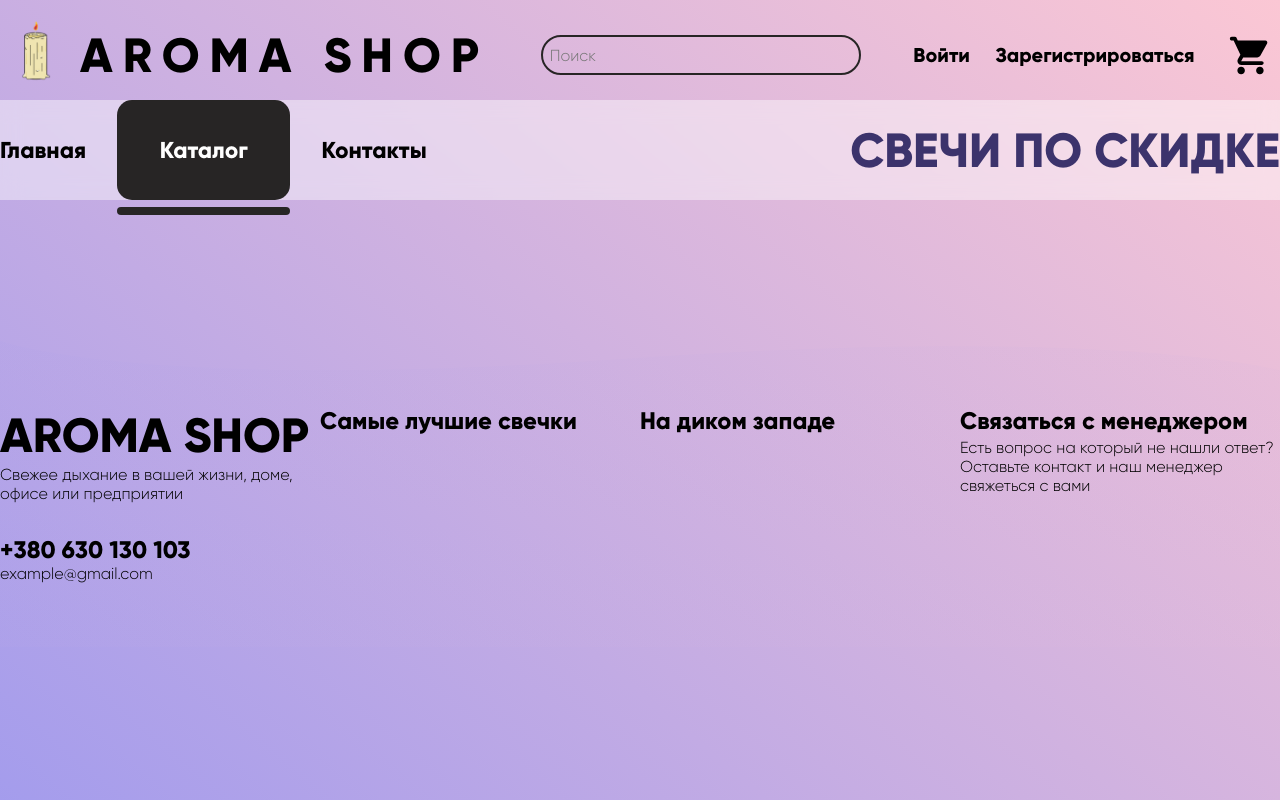
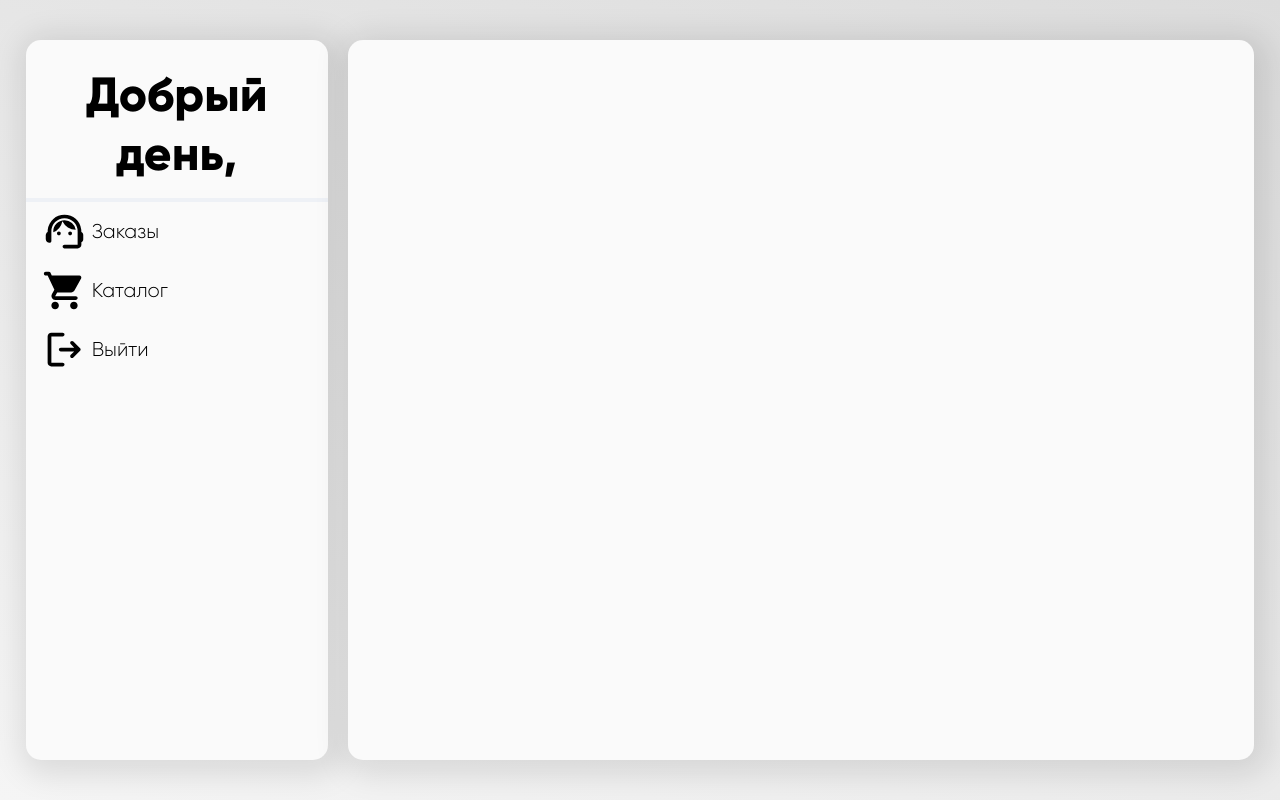
Before and after one commit to YRuzik/AromaShop_ReactJS-RTK_Node.js-ExpressJS, a React (Vite) app in the folder front/: page /admin in a window 1280 px wide. Shown: the top 800 px of the page. Built offline with nearby package versions, Linux system fonts and the light colour scheme.

Commit message:
admin layout, fixes

```diff
--- a/front/src/App.tsx
+++ b/front/src/App.tsx
@@ -13,6 +13,8 @@ import {useRefreshMutation} from "./utils/redux/features/auth/authApiSlice.ts";
 import ProductPage from "./layouts/clientLayout/pages/productPage/productPage.tsx";
 import ProfilePage from "./layouts/clientLayout/pages/profilePage/profilePage.tsx";
 import {setCart} from "./utils/redux/features/common/commonSlice.ts";
+import ClientLayout from "./layouts/clientLayout/clientLayout.tsx";
+import AdminLayout from "./layouts/adminLayout/adminLayout.tsx";
 
 const App = () => {
     const [refresh] = useRefreshMutation()
@@ -35,20 +37,20 @@ const App = () => {
     return (
         <div>
             <BrowserRouter>
-                <Header/>
                 <div className="main-block">
-                    <div style={{paddingTop: "100px"}}>
-                        <Menu/>
-                    </div>
                     <Routes>
-                        <Route path="/" element={<MainPage/>}/>
-                        <Route path="/catalog" element={<CatalogPage/>}/>
-                        <Route path="/catalog/:id" element={<ProductPage/>}/>
-                        <Route path="/contacts" element={<AboutUsPage/>}/>
-                        <Route path="/login" element={<AuthLayout/>}/>
-                        <Route path="/profile" element={<ProfilePage/>}/>
+                        <Route path="/" element={<ClientLayout/>}>
+                            <Route index element={<MainPage/>}/>
+                            <Route path="/catalog" element={<CatalogPage/>}/>
+                            <Route path="/catalog/:id" element={<ProductPage/>}/>
+                            <Route path="/contacts" element={<AboutUsPage/>}/>
+                            <Route path="/login" element={<AuthLayout/>}/>
+                            <Route path="/profile" element={<ProfilePage/>}/>
+                        </Route>
+                        <Route path="/admin" element={<AdminLayout/>}>
+
+                        </Route>
                     </Routes>
-                    <Footer/>
                 </div>
 
             </BrowserRouter>
--- /dev/null
+++ b/front/src/layouts/adminLayout/adminLayout.css
@@ -0,0 +1,37 @@
+.admin-layout {
+    position: absolute;
+    z-index: 999999999999999999;
+    width: 100%;
+    height: 100vh;
+    padding: 0 2% 0 2%;
+    background: linear-gradient(22deg, rgb(245, 245, 245) 0%, rgb(220, 220, 220) 100%);
+}
+
+.admin-menu {
+    height: 100%;
+    background-color: var(--main-bg);
+    backdrop-filter: blur(20%);
+    border-radius: var(--default-br);
+    margin-right: 20px;
+    box-shadow: 5px 5px 30px 10px rgba(0,0,0,.1);
+    padding: 2% 0 2% 0;
+}
+
+.admin-content-container {
+    height: 100%;
+    background-color: var(--main-bg);
+    padding: 1%;
+    backdrop-filter: blur(20%);
+    border-radius: var(--default-br);
+    box-shadow: 5px 5px 30px 10px rgba(0,0,0,.1);
+}
+
+.admin-menu-entity {
+    cursor: pointer;
+    font-size: 125%;
+    padding: 0 3% 0 3%;
+}
+
+.admin-menu-entity:hover {
+    background-color: rgba(0,0,0,.1 );
+}
--- /dev/null
+++ b/front/src/layouts/adminLayout/adminLayout.tsx
@@ -0,0 +1,28 @@
+import {Outlet} from "react-router-dom";
+import "./adminLayout.css"
+import {useEffect} from "react";
+import AdminMenu from "./widgets/adminMenu.tsx";
+
+const AdminLayout = () => {
+
+    useEffect(() => {
+        document.body.style.overflow = "hidden"
+        window.scrollTo(0,0)
+        return () => {
+            document.body.style.overflow = "auto"
+        }
+    }, []);
+
+    return (
+        <div className={"admin-layout"}>
+            <div className={"flexbox-line"} style={{height: "95vh", paddingTop: "5vh"}}>
+                <AdminMenu/>
+                <div className={"admin-content-container w-75"}>
+                    <Outlet/>
+                </div>
+            </div>
+        </div>
+    )
+}
+
+export default AdminLayout
--- /dev/null
+++ b/front/src/layouts/adminLayout/widgets/adminMenu.tsx
@@ -0,0 +1,45 @@
+import {useSelector} from "react-redux";
+import {selectCurrentUser} from "../../../utils/redux/features/auth/authSlice.ts";
+import Icon, {AppIcons} from "../../../widgets/icon.tsx";
+import {FC} from "react";
+import {useNavigate} from "react-router-dom";
+
+const AdminMenu = () => {
+    const user = useSelector(selectCurrentUser)
+    const navigate = useNavigate()
+    return (
+        <div className={"admin-menu w-25"}>
+            <div>
+                <h1 style={{textAlign: "center"}}>Добрый день, {user !== null ? user.login : null}</h1>
+            </div>
+            <hr style={{margin: "5% 0 0 0"}}/>
+            <div className={"flexbox-column"}>
+                <AdminMenuEntity onClick={() => {
+
+                }} icon={AppIcons.support} label={"Заказы"}/>
+                <AdminMenuEntity onClick={() => {
+
+                }} icon={AppIcons.cart} label={"Каталог"}/>
+                <AdminMenuEntity onClick={() => {
+                    navigate("/")
+                }} icon={AppIcons.logout} label={"Выйти"}/>
+            </div>
+        </div>
+    )
+}
+
+type AdminMenuEntityProps = {
+    icon: AppIcons,
+    label: string,
+    onClick(): void
+}
+
+const AdminMenuEntity: FC<AdminMenuEntityProps> = ({icon, label, onClick}) => {
+    return (
+        <div onClick={() => onClick()} className={"admin-menu-entity"}>
+            <Icon icon={icon} label={label}/>
+        </div>
+    )
+}
+
+export default AdminMenu
--- /dev/null
+++ b/front/src/layouts/clientLayout/clientLayout.tsx
@@ -0,0 +1,19 @@
+import Header from "./widgets/header.tsx";
+import Footer from "./widgets/footer.tsx";
+import {Outlet} from "react-router-dom";
+import Menu from "./widgets/menu.tsx";
+
+const ClientLayout = () => {
+    return (
+        <>
+            <Header/>
+            <div style={{paddingTop: "100px"}}>
+                <Menu/>
+            </div>
+            <Outlet/>
+            <Footer/>
+        </>
+    )
+}
+
+export default ClientLayout
--- a/front/src/layouts/clientLayout/pages/profilePage/profileInfo.tsx
+++ b/front/src/layouts/clientLayout/pages/profilePage/profileInfo.tsx
@@ -1,8 +1,11 @@
 import {useSelector} from "react-redux";
 import {selectCurrentUser} from "../../../../utils/redux/features/auth/authSlice.ts";
+import ElevatedButton from "../../../../widgets/elevatedButton.tsx";
+import {useNavigate} from "react-router-dom";
 
 const ProfileInfo = () => {
     const user = useSelector(selectCurrentUser)
+    const navigate = useNavigate()
     return (
         <div className={"profile-block-container w-100"}>
             <h1 style={{marginBottom: "25px"}}>Личные данные</h1>
@@ -22,9 +25,12 @@ const ProfileInfo = () => {
                 <div>
                     <span>Логин</span>: {user.login}
                 </div>
-                <div>
+                <div style={{paddingBottom: "20px"}}>
                     <span>Электронная почта</span>: {user.email}
                 </div>
+                {user.role === "admin" ? <ElevatedButton onClick={() => {
+                    navigate("/admin")
+                }} label={"Админ-панель"}/> : null}
             </div> : null}
         </div>
     )
--- a/front/src/styles/index.css
+++ b/front/src/styles/index.css
@@ -18,7 +18,7 @@
 
     --main-black: #272525;
     --main-green: #1FAB8A;
-    --main-purple: #3C336C;
+    --main-purple: rgb(98, 0, 128);
 
     --secondary-purple: #EACEFF;
     --secondary-light-purple: #EEF1F6;
--- a/front/src/utils/interfaces/iuser.ts
+++ b/front/src/utils/interfaces/iuser.ts
@@ -8,6 +8,7 @@ export interface IUser {
     login: string
     password: string
     email: string
+    role: string
 }
 
 export interface IUserLogin {
```
Also changed, not shown: 2 other files (tests, documents, lock files or other folders).
